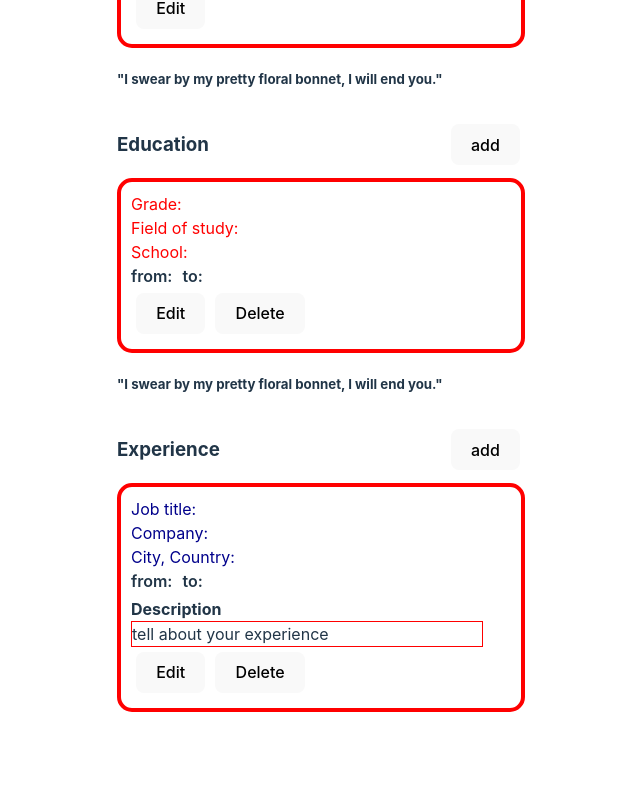
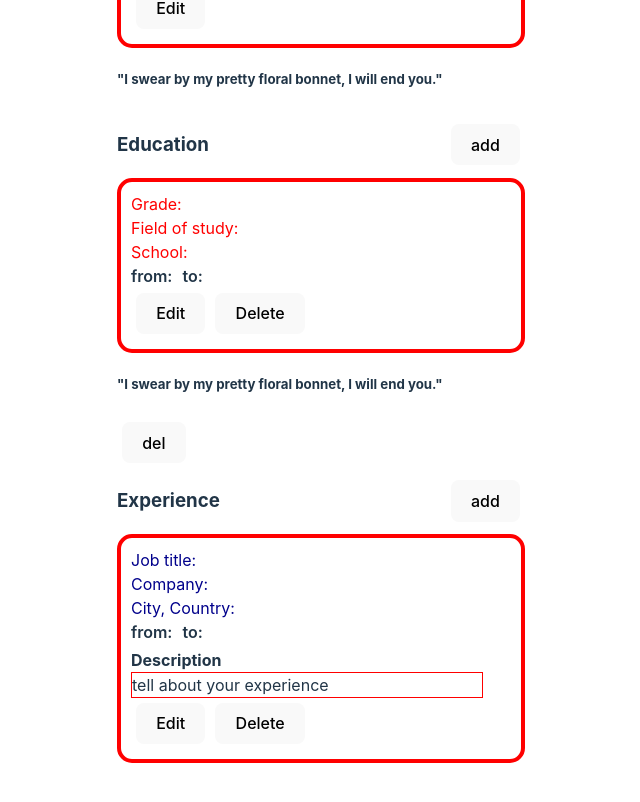
Before and after one commit to petredemi/cv-app, a React (Vite) app: page / in a window 1280 px wide. Shown: the part 252-1054 px from the top of the page, without its empty margins (319-959 px from the left). Before the commit the page ends 1006 px from the top, so only its background shows below. Built offline with nearby package versions, Linux system fonts and the light colour scheme.

Commit message:
add esperience function

```diff
--- a/src/education.jsx
+++ b/src/education.jsx
@@ -35,6 +35,11 @@ function Label({title, type, name, value, setValue}){
                  className={styles.input}
               />
         </>
+    )
+}
+function Button({classname, text, handleClick}){
+    return(
+        <button className= {classname} onClick={handleClick}>{text}</button>
     )
 }
 
@@ -201,8 +206,8 @@ function Label({title, type, name, value, setValue}){
             {personal.map((persona) => <Info key = {persona.id} inf = {persona.inf} index = {field[persona.index]}/>)}
             <FromTo  startmonth={startmonth} endmonth={endmonth} startyear={startyear} endyear={endyear}/>
             <div className= 'btn'>
-                <button itemID='edit' onClick={Edit} >Edit</button>
-                <button itemID='del'onClick={Del}>Delete</button>
+            <button itemID='edit' onClick={Edit} >Edit</button>
+            <button itemID='del'onClick={Del}>Delete</button>
             </div>
         </div>
     </div>
@@ -211,13 +216,17 @@ function Label({title, type, name, value, setValue}){
     )
 }
 function Education(){
-      const [add, setAdd] = useState(0);
-  //    const cards = [<li key={add}><Edu/></li>]
+    const [add, setAdd] = useState(0);
     const [cards, setCards] = useState([<li key = {add}><Edu/></li>])
         console.log(add)
         console.log(cards)
-
-    const addd = () =>{
+    const addEducation = () =>{
+        setAdd(add + 1)
+        cards[add] = <li key={add}><Edu/></li>
+        setCards(cards)
+        console.log(add)
+    }
+    const delEducation = () =>{
         setAdd(add + 1)
         cards[add] = <li key={add}><Edu/></li>
         setCards(cards)
@@ -228,7 +237,7 @@ function Education(){
             <>
                 <div className={styles.education}>
                         <h3>Education</h3>
-                        <button itemID='add' onClick={addd}>add</button>
+                        <button itemID='add' onClick={addEducation}>add</button>
                 </div>
                 <div className='eu'>
                     {cards}
@@ -237,6 +246,15 @@ function Education(){
         )
 }
 function Quote() {
-    return <h5>&quot;I swear by my pretty floral bonnet, I will end you.&quot;</h5>;
+    return (
+    <>
+    <h5>&quot;I swear by my pretty floral bonnet, I will end you.&quot;</h5>
+    <div>
+        <Button text = 'del'/>
+    </div>
+
+    </>
+    )
+
   }
  export {Education, Quote, Info, FromTo, Label} ;
--- a/src/experience.jsx
+++ b/src/experience.jsx
@@ -41,7 +41,7 @@ function Description({text}){
         <div className={styles.desc} placeholder= 'describe job'>{text}</div>
     )
 }
-function Edu(props){
+function Exp(props){
     const [jobtitle, setJobtitle] = useState('');
     const [company, setCompany] = useState('')
     const [city, setCity] = useState('')
@@ -223,38 +223,26 @@ return(
 )
 }
 function Experience(){
-    const [add, setAdd] = useState(false)
-    let ii = 0;
-    const yyy = [<li key={ii}>{<Edu/>}</li>]
-  console.log(add)
-const addd = (event) =>{
+    const [add, setAdd] = useState(0);
+    const [cards, setCards] = useState([<li key = {add}><Exp/></li>])
+        console.log(add)
+        console.log(cards)
+    const addExperience = () =>{
+        setAdd(add + 1)
+        cards[add] = <li key={add}><Exp/></li>
+        setCards(cards)
+        console.log(add)
+    }
 
-    event.preventDefault()
-    if(!add){
-    ii = ii + 1;
-    yyy.push(<li key={ii}><Edu key={ii}/></li>)
-    setAdd(false)
-    console.log(yyy)
-    console.log(add)
-
-    }
-}
-function Expcards(){
-if(add == add){
-    return(
-        <>
-        {yyy}
-        </>
-    )
-}
-}
 return (
         <>
             <div className={styles.experience}>
                     <h3>Experience</h3>
-                    <button itemID='add' onClick={addd}>add</button>
+                    <button itemID='add' onClick={addExperience}>add</button>
             </div>
-            <Expcards/>
+            <div className='exp'>
+                {cards}
+            </div>
         </>
     )
 }
```
